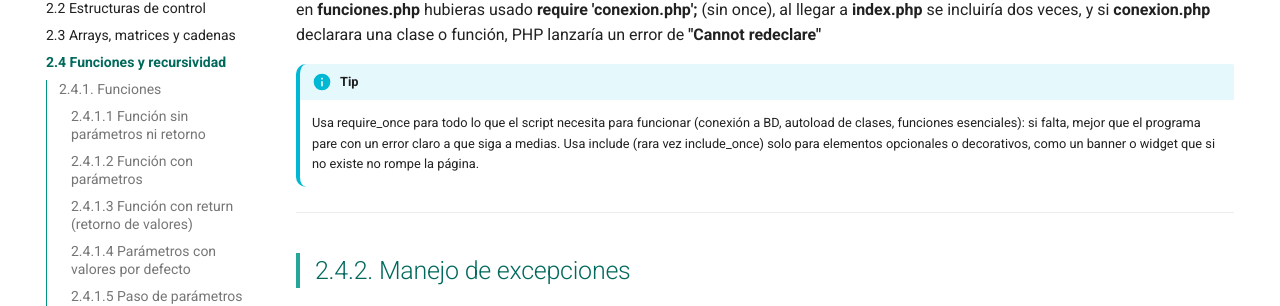
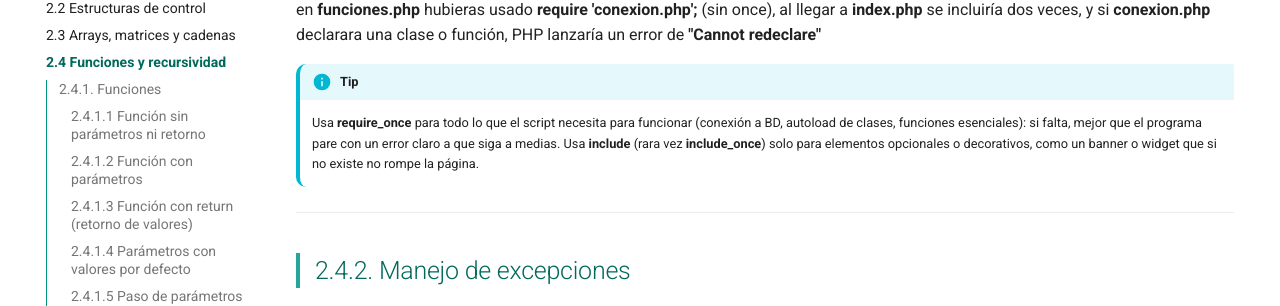
Before and after one commit to fguirau/dwes-2daw, an MkDocs documentation site: the page built from docs/ud2/04_funciones_recursividad.md, in a window 1280 px wide and 900 px high, scrolled down 3150 px. Shown: the part 145-451 px from the top of the window. Built offline with MkDocs 1.6.1 and Material for MkDocs 9.7.7, drawn with Linux system fonts in a browser that asks for light colours.

```diff
--- a/docs/ud2/04_funciones_recursividad.md
+++ b/docs/ud2/04_funciones_recursividad.md
@@ -138,10 +138,9 @@ Vamos a ver un ejemplo de como utilizar require_once.
 
 En otro archivo, **funciones.php**, incluimos el archivo anterior utilizando **require_once**. Y en **index.php**, incluimos ambos archivos. Si en **funciones.php** hubieras usado **require 'conexion.php';** (sin once), al llegar a **index.php** se incluiría dos veces, y si **conexion.php** declarara una clase o función, PHP lanzaría un error de **"Cannot redeclare"**
 
-
 !!! info "Tip"
-    Usa require_once para todo lo que el script necesita para funcionar (conexión a BD, autoload de clases, funciones esenciales): si falta, mejor que el programa pare con un error claro a que siga a medias.
-    Usa include (rara vez include_once) solo para elementos opcionales o decorativos, como un banner o widget que si no existe no rompe la página.
+    Usa **require_once** para todo lo que el script necesita para funcionar (conexión a BD, autoload de clases, funciones esenciales): si falta, mejor que el programa pare con un error claro a que siga a medias.
+    Usa **include** (rara vez **include_once**) solo para elementos opcionales o decorativos, como un banner o widget que si no existe no rompe la página.
 
 ---
 ## 2.4.2. Manejo de excepciones
```
Also changed, not shown: site/search/search_index.json, site/ud2/04_funciones_recursividad/index.html.
